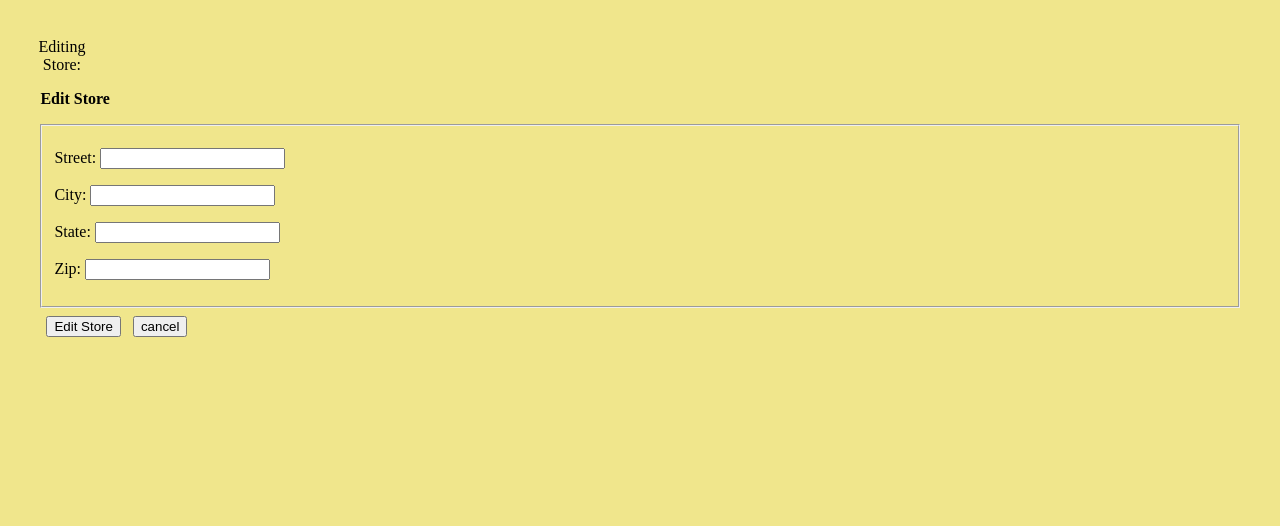
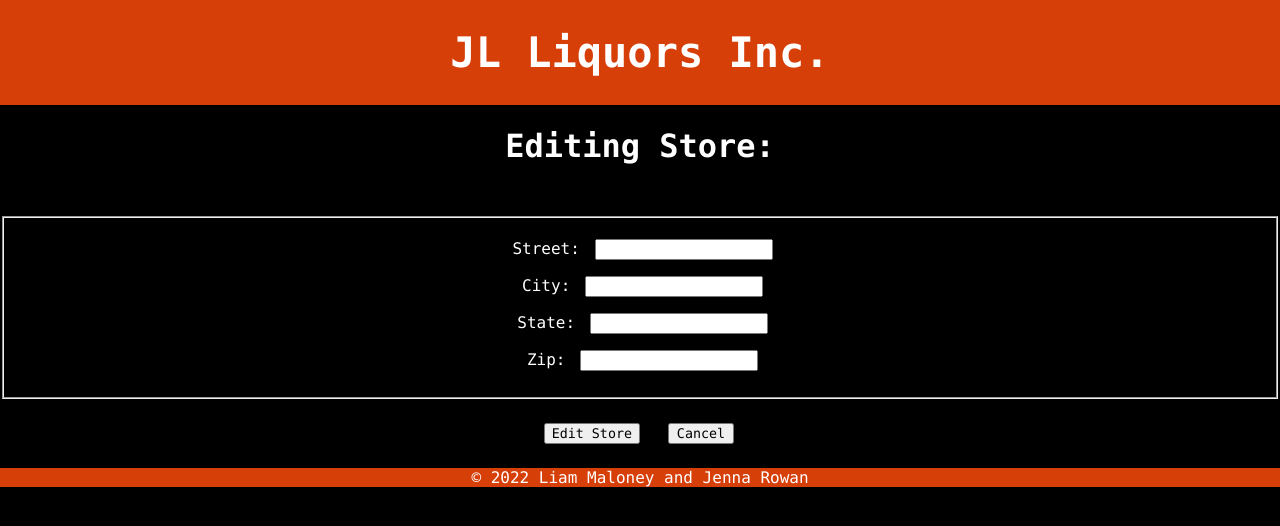
Before and after one commit to jennarowan/340Project, a Flask app: template templates/stores-edit.j2 in a window 1280 px wide. Shown: the top 526 px of the page. Run offline with Flask 2, Linux system fonts and the light colour scheme; the template is opened without the code that fills it, so the values that code supplies are empty; some libraries are stand-ins or nearby versions.

Commit message:
Stores visuals completed

```diff
--- a/templates/stores-edit.j2
+++ b/templates/stores-edit.j2
@@ -1,14 +1,16 @@
 <html>
 
-<head>
-	<title>Edit Store</title>
-    <link href="style.css" rel="stylesheet" type="text/css" />
-</head>
+<link rel="stylesheet" href="{{ url_for('static', filename='styles.css') }}">
+<title>Edit Store</title>
+
+<header>
+    <h1>JL Liquors Inc.</h1>
+</header>
 
 <body>
     <div>
         <table border="1" cellpadding="5">
-            <caption> Editing Store: </caption>
+            <h1> Editing Store: </h1>
             <!-- Access data tuple passed from app.py -->
             {% if stores %}
                 <thead>
@@ -41,8 +43,6 @@
 
             <form id="editStore" action="/stores-edit/{{storeNum}}/{{addressStreet}}/{{addressCity}}/{{addressState}}/{{addressZip}}" method="post">
                 <p></p>
-                <legend><strong>Edit Store</strong></legend>
-                <p></p>
                 <fieldset>
                     <!-- We can preset form inputs to match attributes currently stored for 'id' of store to be updated via value= and accessing our passed data tuple -->
                     <!-- Create hidden form input to store the passed 'id' of the store we are editing so we can access it easily in our 'POST' method in our app.py -->
@@ -61,8 +61,14 @@
                     </p>
                     <p>
                 </fieldset>
+                <p></p>
                 <input type="submit" value="Edit Store" name="Edit_Store" class="btn btn-primary" style="margin:.5rem;">
-                <a href='/stores'><input class="btn" type="button" value="cancel"></a>
+                <a href='/stores'><input class="btn" type="button" value="Cancel"></a>
             </form>
 </body>
+
+<footer class="page-footer">
+    <p>© 2022 Liam Maloney and Jenna Rowan</p>
+</footer>
+
 </html>
```
Also changed, not shown: templates/stores-delete.j2 (+13 -6 lines), templates/stores.j2 (+12 -4 lines).
